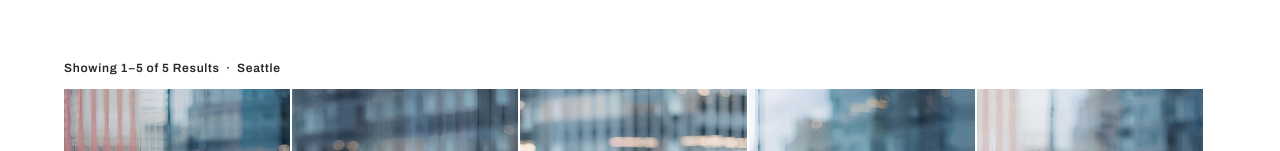
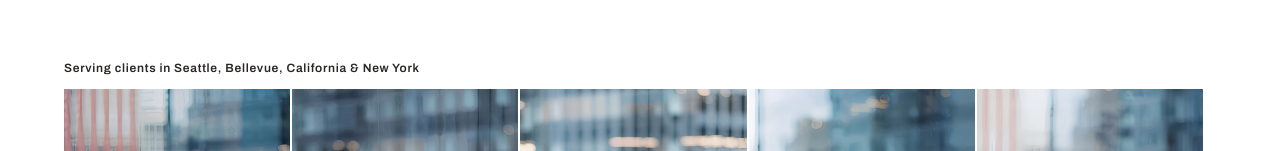
Before and after one commit to flowerhua-eng/shanzewebsite, a plain HTML site: page attorneys.html in a window 1280 px wide. Shown: the part 400-551 px from the top of the page. Drawn offline with Linux system fonts and the light colour scheme.

Commit message:
Update attorneys.html

```diff
--- a/attorneys.html
+++ b/attorneys.html
@@ -362,7 +362,7 @@
       </div>
     </header>
     <section class="section">
-      <p class="count">Showing 1&ndash;5 of 5 Results &nbsp;&middot;&nbsp; Seattle</p>
+      <p class="count">Serving clients in Seattle, Bellevue, California &amp; New York</p>
 
       <div class="people-list">
       <div class="person">
```
